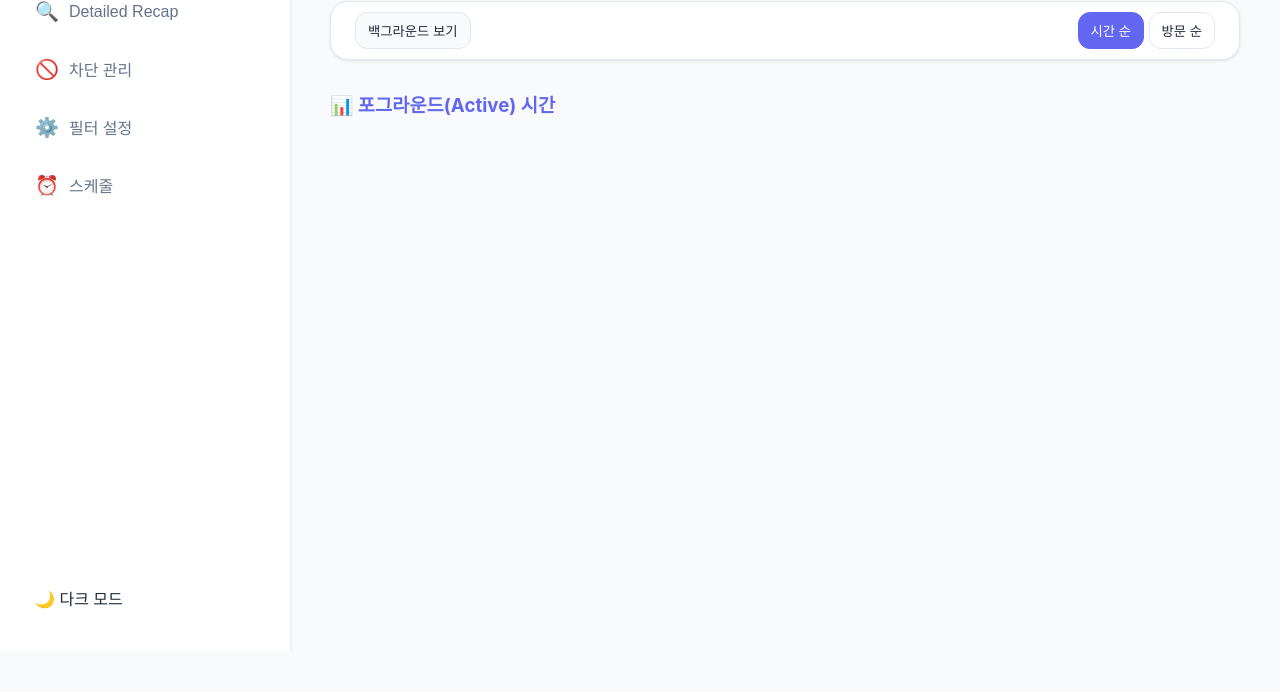
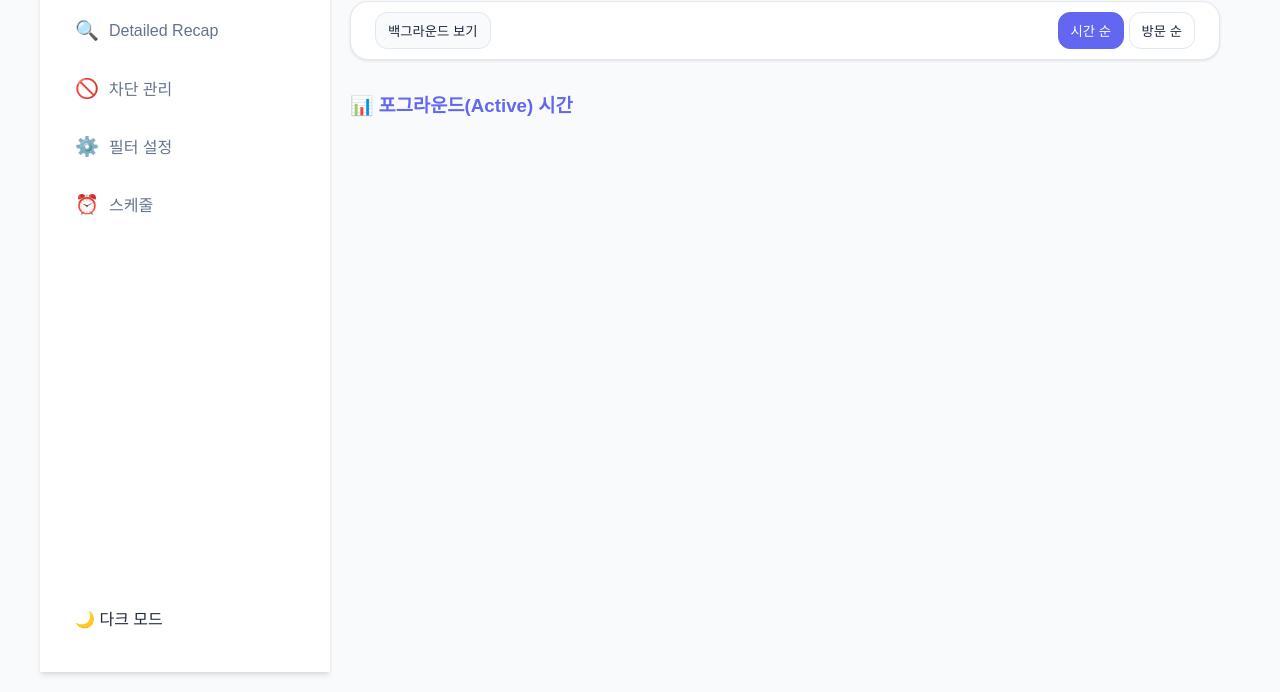
Before and after one commit to RYUU-JII/friction-system-extension, a browser extension: page dashboard.html in a window 1280 px wide. Shown: the part 148-840 px from the top of the page. Before the commit the page ends 800 px from the top, so only its background shows below. Drawn offline with Linux system fonts and the light colour scheme.

Commit message:
style: 대시보드 좌우 여백감소

```diff
--- a/dashboard.css
+++ b/dashboard.css
@@ -37,15 +37,26 @@ body.dark {
 
 /* Base Styles */
 body {
-    display: flex; margin: 0; font-family: -apple-system, BlinkMacSystemFont, "Segoe UI", Roboto, Oxygen, Ubuntu, Cantarell, "Fira Sans", "Droid Sans", "Helvetica Neue", sans-serif;
-    min-height: 100vh; background: var(--bg-main); color: var(--text-main); transition: background 0.3s, color 0.3s;
+    display: flex;
+    min-height: 100vh;
+    margin: 0;
+    background: var(--bg-main);
+    color: var(--text-main);
+    font-family: 'Pretendard', sans-serif;
+
+    padding: 20px;
+
+    max-width: 1200px;
+    margin-left: auto;
+    margin-right: auto;
 }
 .sidebar {
     width: 250px; padding: 20px; background: var(--bg-sidebar); box-shadow: var(--shadow-md); display: flex; flex-direction: column;
 }
 .sidebar h2 { color: var(--accent); margin-top: 0; margin-bottom: 30px; }
 .main-content {
-    flex-grow: 1; padding: 40px;
+    flex-grow: 1;
+    padding: 20px;
 }
 header h1 { margin-top: 0; color: var(--text-main); }
 header p { color: var(--text-muted); margin-bottom: 30px; }
```
